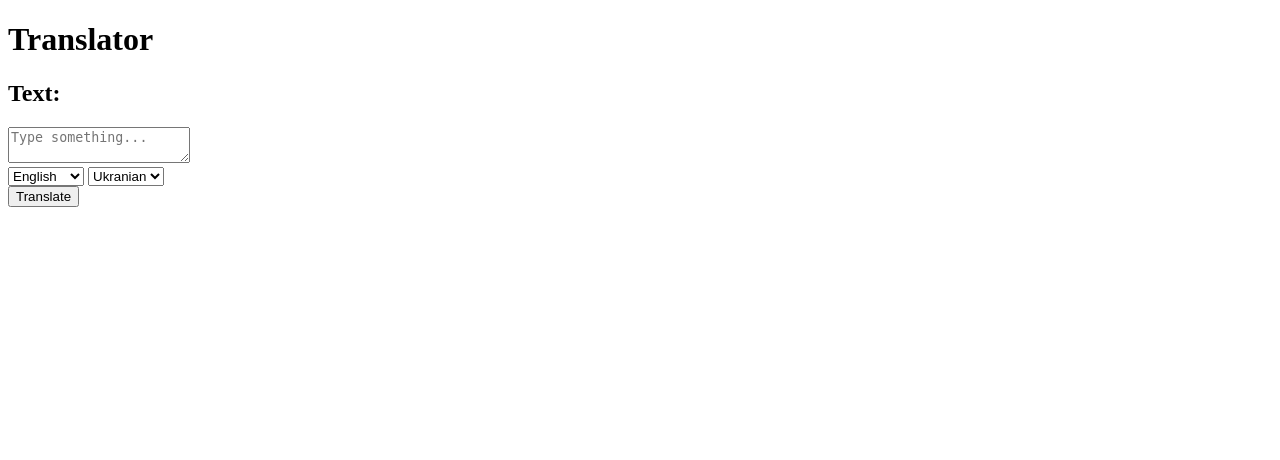
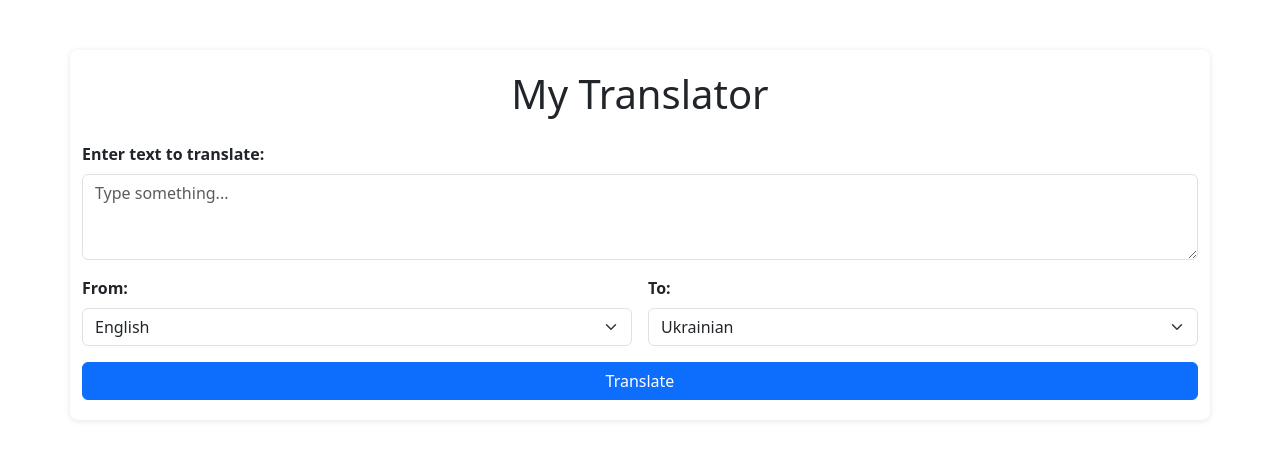
Before and after one commit to theiskander/MyTranslator, a Flask app: page / in a window 1280 px wide. Shown: the top 460 px of the page. Run offline with Flask 3, Linux system fonts and the light colour scheme.

Commit message:
Added  design to the index page

```diff
--- a/static/css/style.css
+++ b/static/css/style.css
@@ -0,0 +1,18 @@
+body {
+    background-color: #f8f9fa;
+    font-family: Arial, sans-serif;
+}
+.container {
+    margin-top: 50px;
+    max-width: 600px;
+    background-color: #ffffff;
+    border-radius: 8px;
+    box-shadow: 0 1px 6px rgba(0, 0, 0, 0.1);
+    padding: 20px;
+}
+h1, h2 {
+    text-align: center;
+}
+textarea {
+    resize: none;
+}
--- a/templates/index.html
+++ b/templates/index.html
@@ -3,29 +3,48 @@
 <head>
     <meta charset="UTF-8">
     <meta name="viewport" content="width=device-width, initial-scale=1.0">
-    <title>Translator</title>
+    <title>My Translator</title>
+
+    <link rel="stylesheet" href="{{ url_for('static', filename='css/style.css') }}">
+    <link href="https://cdn.jsdelivr.net/npm/bootstrap@5.3.3/dist/css/bootstrap.min.css" rel="stylesheet" integrity="sha384-QWTKZyjpPEjISv5WaRU9OFeRpok6YctnYmDr5pNlyT2bRjXh0JMhjY6hW+ALEwIH" crossorigin="anonymous">
 </head>
 <body>
-    <h1>Translator</h1>
-    <h2>Text:</h2>
+    <div class="container">
+        <h1 class="mb-4">My Translator</h1>
         <form method="POST">
-        <textarea name="text" placeholder="Type something..."></textarea><br>
-        <select name="source_lang">
+            <div class="mb-3">
+                <label for="text" class="form-label"><strong>Enter text to translate:</strong></label>
+                <textarea id="text" name="text" class="form-control" placeholder="Type something..." rows="3" required></textarea>
+            </div>
+            <div class="row g-3 mb-3">
+                <div class="col">
+                    <label for="source_lang" class="form-label"><strong>From:</strong></label>
+                    <select id="source_lang" name="source_lang" class="form-select">
                         <option value="en">English</option>
                         <option value="es">Spanish</option>
-            <option value="uk">Ukranian</option>
+                        <option value="uk">Ukrainian</option>
                     </select>
-        <select name="target_lang">
-            <option value="uk">Ukranian</option>
+                </div>
+                <div class="col">
+                    <label for="target_lang" class="form-label"><strong>To:</strong></label>
+                    <select id="target_lang" name="target_lang" class="form-select">
+                        <option value="uk">Ukrainian</option>
                         <option value="en">English</option>
                         <option value="es">Spanish</option>
-        </select><br>
-        <button type="submit">Translate</button>
+                    </select>
+                </div>
+            </div>
+            <div class="d-grid">
+                <button type="submit" class="btn btn-primary">Translate</button>
+            </div>
         </form>
 
         {% if translation %}
-        <h2>Translation:</h2>
-        <textarea name="translation" placeholder="Translation..." readonly>{{ translation }}</textarea>
+        <div class="mt-4">
+            <label for="text" class="form-label"><strong>Translation</strong></label>
+            <textarea class="form-control" rows="3" readonly>{{ translation }}</textarea>
+        </div>
         {% endif %}
+    </div>
 </body>
 </html>
```
Lines whose indentation alone changed are shown as unchanged.
